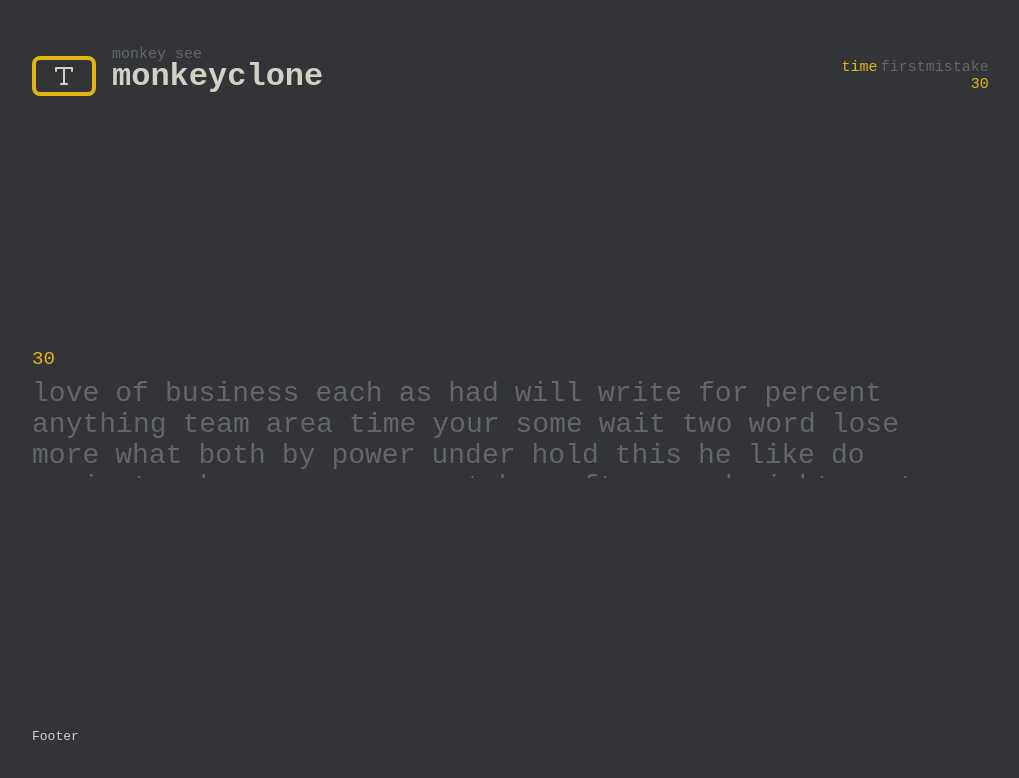
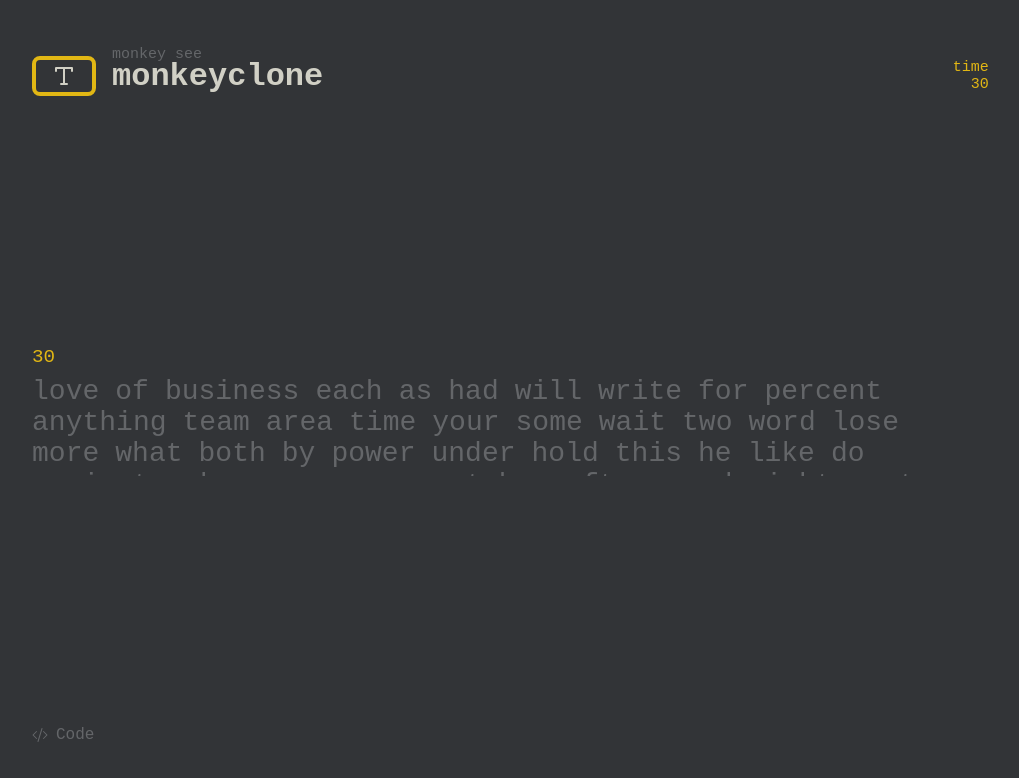
Before and after one commit to Sajandhakal12/monkey-type-clone, a React (Create React App) app: page / in a window 1280 px wide. Shown: the top 778 px of the page, without its empty margins (128-1147 px from the left). Built offline with nearby package versions, Linux system fonts and the light colour scheme.

Commit message:
last changes

```diff
--- a/public/index.html
+++ b/public/index.html
@@ -11,7 +11,7 @@
     />
     <link rel="apple-touch-icon" href="%PUBLIC_URL%/logo192.png" />
     <link rel="manifest" href="%PUBLIC_URL%/manifest.json" />
-    <title>React App</title>
+    <title>Monkey Clone</title>
   </head>
   <body>
     <noscript>You need to enable JavaScript to run this app.</noscript>
--- a/src/components/Footer.js
+++ b/src/components/Footer.js
@@ -1,7 +1,19 @@
 import React from "react";
+import { BsCodeSlash } from "react-icons/bs";
 
 const Footer = () => {
-  return <div>Footer</div>;
+  return (
+    <div>
+      <a
+        href="https://github.com/Sajandhakal12/monkey-type-clone"
+        className="links"
+        target="_blank"
+        rel="noreferrer"
+      >
+        <BsCodeSlash style={{ marginRight: "8px" }} /> Code
+      </a>
+    </div>
+  );
 };
 
 export default Footer;
--- a/src/components/Header.js
+++ b/src/components/Header.js
@@ -16,7 +16,6 @@ const Header = ({ timer }) => {
       <div className="header-left">
         <p>
           <span className="active">time</span>
-          <span>firstmistake</span>
         </p>
         <p>
           <span className="active">30</span>
--- a/src/index.css
+++ b/src/index.css
@@ -172,3 +172,16 @@ body {
     opacity: 1;
   }
 }
+
+
+.links {
+  display: flex;
+  align-items: center;
+  font-size: 1rem;
+  color:var(--sub-color);
+  text-decoration: none;
+}
+
+.links:hover {
+  color:var(--text-color)
+}
```
